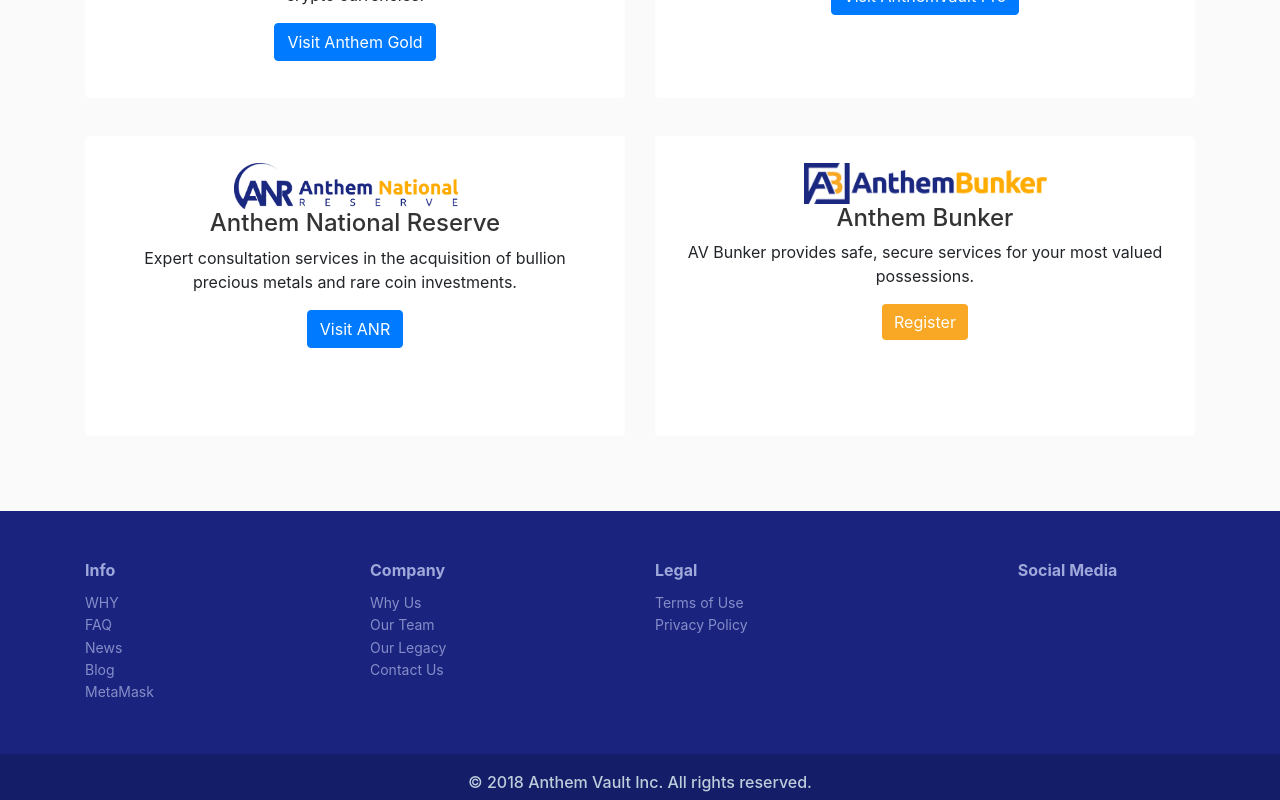
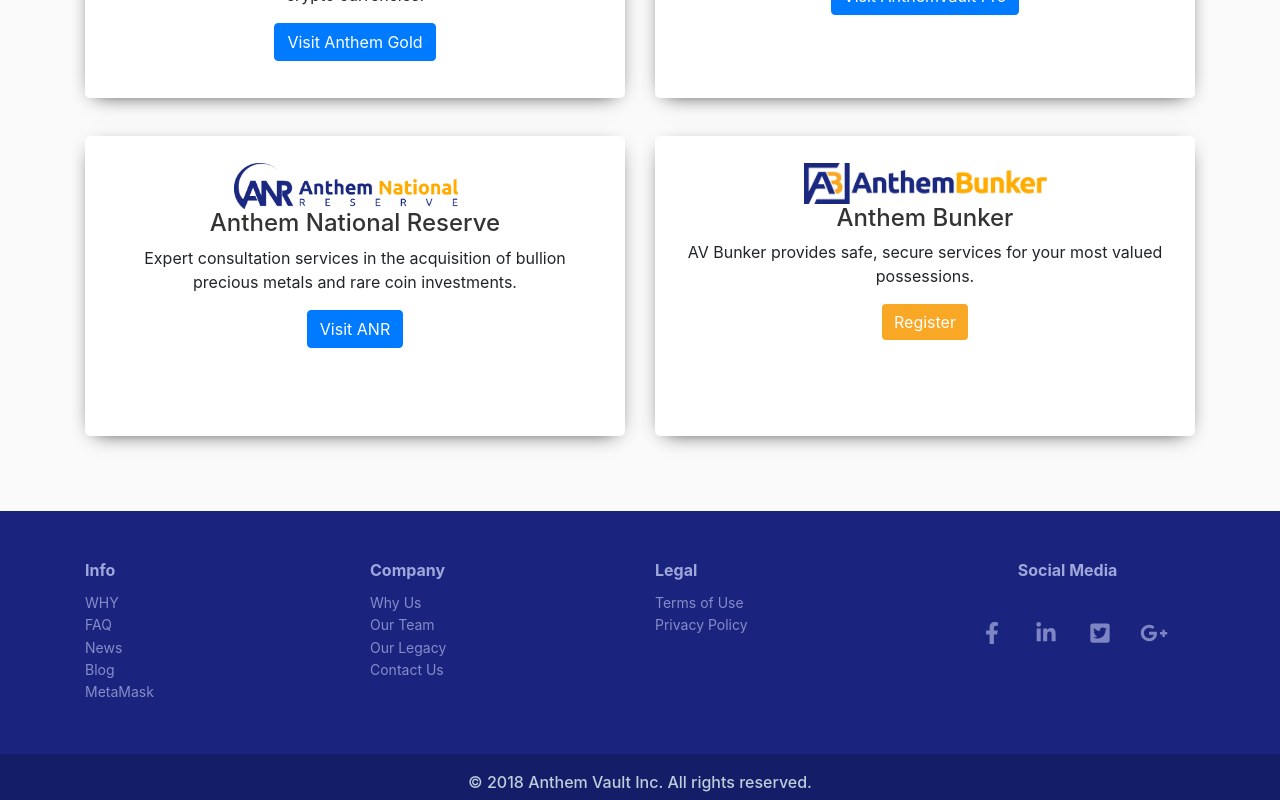
Before and after one commit to AnthemBunker/AnthemBunkerWebsite, a Vue app: page / in a window 1280 px wide. Shown: the part 1344-2144 px from the top of the page. Built offline with nearby package versions, Linux system fonts and the light colour scheme.

Commit message:
fixed footer icons not showing, small visual corrections

```diff
--- a/src/components/sections/FamilyBrands.vue
+++ b/src/components/sections/FamilyBrands.vue
@@ -62,7 +62,7 @@
 </script>
 
 <style scoped>
-  senka {
+  .senka {
     box-shadow: 0px 5px 20px -10px black;
   }
 
--- a/src/components/sections/Footer.vue
+++ b/src/components/sections/Footer.vue
@@ -33,11 +33,10 @@
             </div>
             <div class="col-lg-3 item social">
               <h3 style="text-align: center;">Social Media</h3>
-              <font-awesome-icon :icon="facebookIcon"></font-awesome-icon>
-              <a class="socijalka" href="#"><i class="fa fa-facebook"></i></a>
-              <a class="socijalka" href="#"><i class="fa fa-linkedin"></i></a>
-              <a class="socijalka" href="#"><i class="fa fa-twitter-square"></i></a>
-              <a class="socijalka" href="#"><i class="fa fa-google-plus-square"></i></a>
+              <font-awesome-icon class="socijalka" :icon="facebookIcon" size="2x"></font-awesome-icon>
+              <font-awesome-icon class="socijalka" :icon="linkedInIcon" size="2x"></font-awesome-icon>
+              <font-awesome-icon class="socijalka" :icon="twitterIcon" size="2x"></font-awesome-icon>
+              <font-awesome-icon class="socijalka" :icon="googlePlusIcon" size="2x"></font-awesome-icon>
             </div>
           </div>
         </div>
@@ -57,13 +56,16 @@
 
 <script>
   import { FontAwesomeIcon } from '@fortawesome/vue-fontawesome'
-  import { faFacebook } from '@fortawesome/free-brands-svg-icons'
+  import { faFacebookF, faLinkedinIn, faTwitterSquare, faGooglePlusG } from '@fortawesome/free-brands-svg-icons'
 
   export default {
     name: 'Footer',
     data() {
       return {
-        facebookIcon: faFacebook
+        facebookIcon: faFacebookF,
+        linkedInIcon: faLinkedinIn,
+        twitterIcon: faTwitterSquare,
+        googlePlusIcon: faGooglePlusG
       }
     },
     components: {
@@ -114,25 +116,24 @@
     }
   }
 
-  .footer-clean .item.social>a {
-    font-size: 24px;
-    width: 40px;
-    height: 40px;
+  .footer-clean .item.social>svg {
+    font-size: 22px;
+    width: 44px;
     line-height: 40px;
     display: inline-block;
     text-align: center;
     margin-left: 10px;
-    margin-top: 22px;
+    margin-top: 30px;
     color: inherit;
-    opacity: .75
+    opacity: .75;
   }
 
-  .footer-clean .item.social>a:hover {
+  .footer-clean .item.social>svg:hover {
     opacity: .9
   }
 
   @media (max-width:991px) {
-    .footer-clean .item.social>a {
+    .footer-clean .item.social>svg {
       margin-top: 40px
     }
   }
--- a/src/components/sections/TopSectionWithNav.vue
+++ b/src/components/sections/TopSectionWithNav.vue
@@ -166,20 +166,6 @@
     background: #66d7d7
   }
 
-  .simple-slider .swiper-slide {
-    height: 500px;
-    background-repeat: no-repeat;
-    background-size: cover;
-    background-position: center
-  }
-
-  .simple-slider .swiper-button-next,
-  .simple-slider .swiper-button-prev {
-    width: 50px;
-    margin-left: 20px;
-    margin-right: 20px
-  }
-
   @media (max-width:767px) {
     .simple-slider .swiper-slide {
       height: 360px
--- a/src/pages/Home.vue
+++ b/src/pages/Home.vue
@@ -3,57 +3,7 @@
       <TopSectionWithNav></TopSectionWithNav>
       <FeaturedIn></FeaturedIn>
       <FamilyBrands></FamilyBrands>
-      <div class="footer-clean" style="background-color:#1a237e;">
-        <footer>
-          <div class="container" style="color:#9fa8da;">
-            <div class="row justify-content-center">
-              <div class="col-sm-4 col-md-3 item">
-                <h3>Info</h3>
-                <ul>
-                  <li><a href="#">WHY</a></li>
-                  <li><a href="#">FAQ</a></li>
-                  <li><a href="#">News</a></li>
-                  <li><a href="#">Blog</a></li>
-                  <li><a href="#">MetaMask</a></li>
-                </ul>
-              </div>
-              <div class="col-sm-4 col-md-3 item">
-                <h3>Company</h3>
-                <ul>
-                  <li><a href="#">Why Us</a></li>
-                  <li><a href="#">Our Team</a></li>
-                  <li><a href="#">Our Legacy</a></li>
-                  <li><a href="#">Contact Us</a></li>
-                </ul>
-              </div>
-              <div class="col-sm-4 col-md-3 item">
-                <h3>Legal</h3>
-                <ul>
-                  <li><a href="#">Terms of Use</a></li>
-                  <li><a href="#">Privacy Policy</a></li>
-                  <li></li>
-                </ul>
-              </div>
-              <div class="col-lg-3 item social">
-                <h3 style="text-align: center;">Social Media</h3>
-                <a class="socijalka" href="#"><i class="fa fa-facebook"></i></a>
-                <a class="socijalka" href="#"><i class="fa fa-linkedin"></i></a>
-                <a class="socijalka" href="#"><i class="fa fa-twitter-square"></i></a>
-                <a class="socijalka" href="#"><i class="fa fa-google-plus-square"></i></a>
-              </div>
-            </div>
-          </div>
-        </footer>
-      </div>
-      <div style="background-color:#141d67;">
-        <div class="container" style="background-color:#141d67;">
-          <div class="row">
-            <div class="col">
-              <h6 class="text-center" style="color:rgb(190,205,220);"><br>© 2018 Anthem Vault Inc. All rights reserved.<br></h6>
-            </div>
-          </div>
-        </div>
-      </div>
+      <Footer></Footer>
     </div>
 </template>
 
@@ -75,6 +25,5 @@
   }
 </script>
 
-<style scoped>
-
+<style>
 </style>
```
